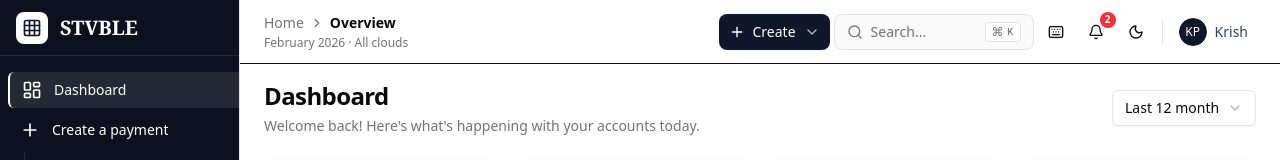
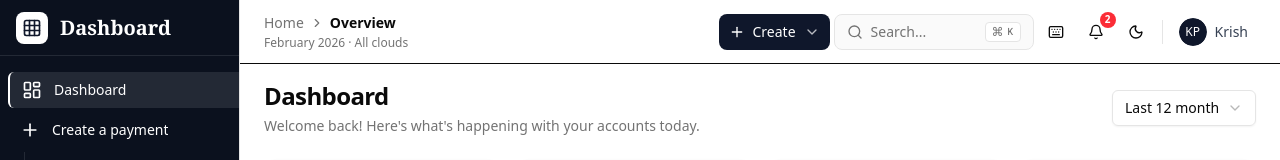
Before and after one commit to KrishPatell/instance-cloud-banking, a Next.js app: page / in a window 1280 px wide. Shown: the top 160 px of the page. Built offline with nearby package versions, Linux system fonts and the light colour scheme.

Commit message:
Fix: Change logo text from STVBLE to Dashboard

```diff
--- a/src/components/layout/sidebar.tsx
+++ b/src/components/layout/sidebar.tsx
@@ -173,7 +173,7 @@ export function Sidebar({ collapsed: initialCollapsed = false, onToggle }: Sideb
                 isExpanded ? "opacity-100 w-auto" : "opacity-0 w-0"
               )}
             >
-              STVBLE
+              Dashboard
             </span>
           </Link>
         </div>
```
